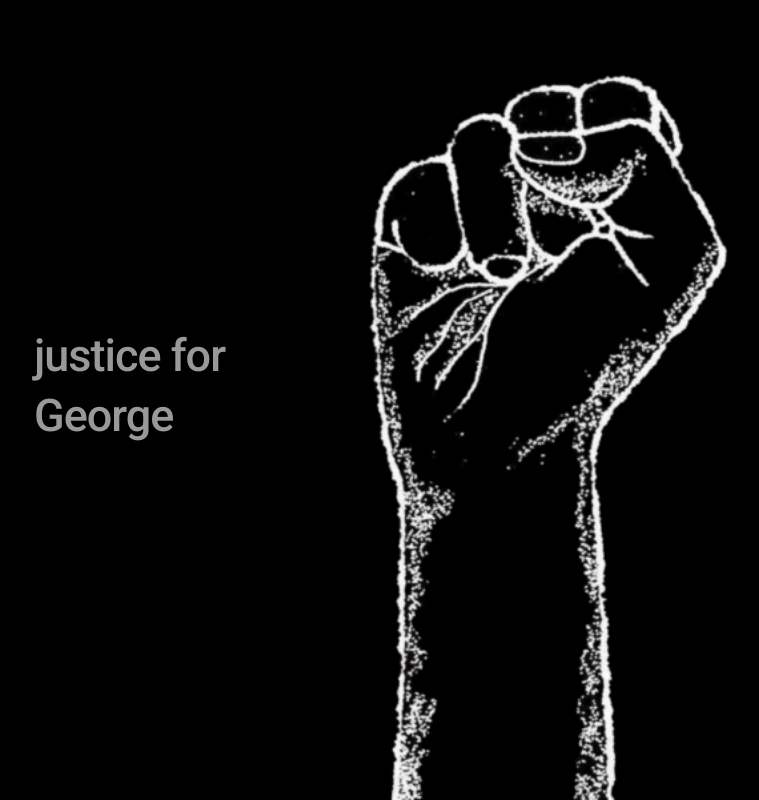
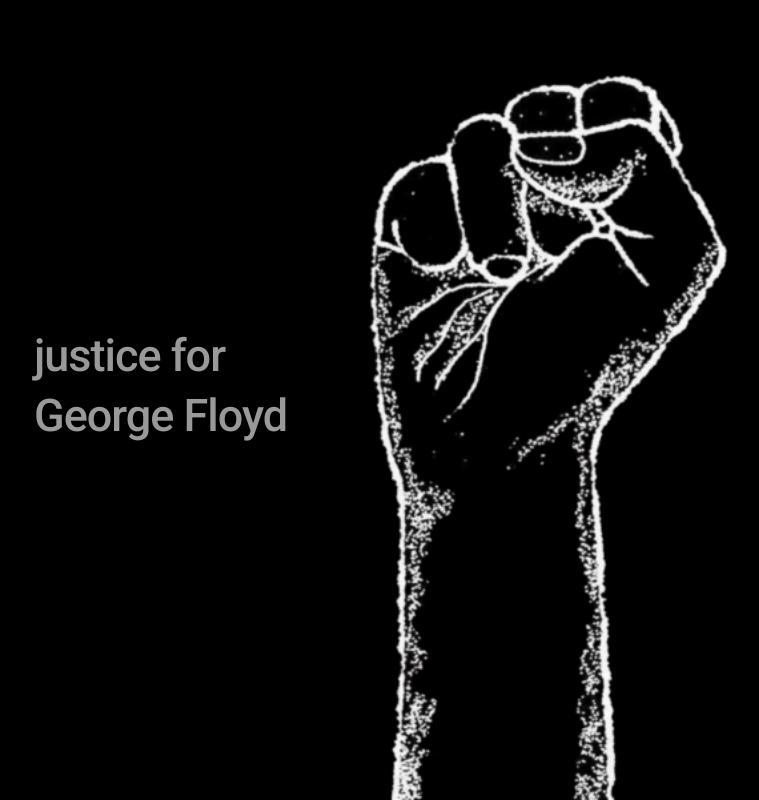
Before and after one commit to benjfranklin/ecs-webapp, a plain HTML site: page src/www/index.html in a window 1280 px wide. Shown: the whole page, without its empty margins (94-853 px from the left). Drawn offline with Linux system fonts and the light colour scheme.

Commit message:
Update index.html

```diff
--- a/src/www/index.html
+++ b/src/www/index.html
@@ -7,7 +7,7 @@
 	<meta http-equiv="X-UA-Compatible" content="IE=edge" />
 
 	<!-- SEO -->
-	<title>Black Lives Matter</title>
+	<title>Remember George Floyd</title>
     <meta name="robots" content="index, follow" />
 	<meta name="referrer" content="always" />
 
@@ -31,7 +31,7 @@
 
 
 		<div class="bio">
-			<p>justice for George</p>
+			<p>justice for George Floyd</p>
 		</div>
 
 	</div>
```
